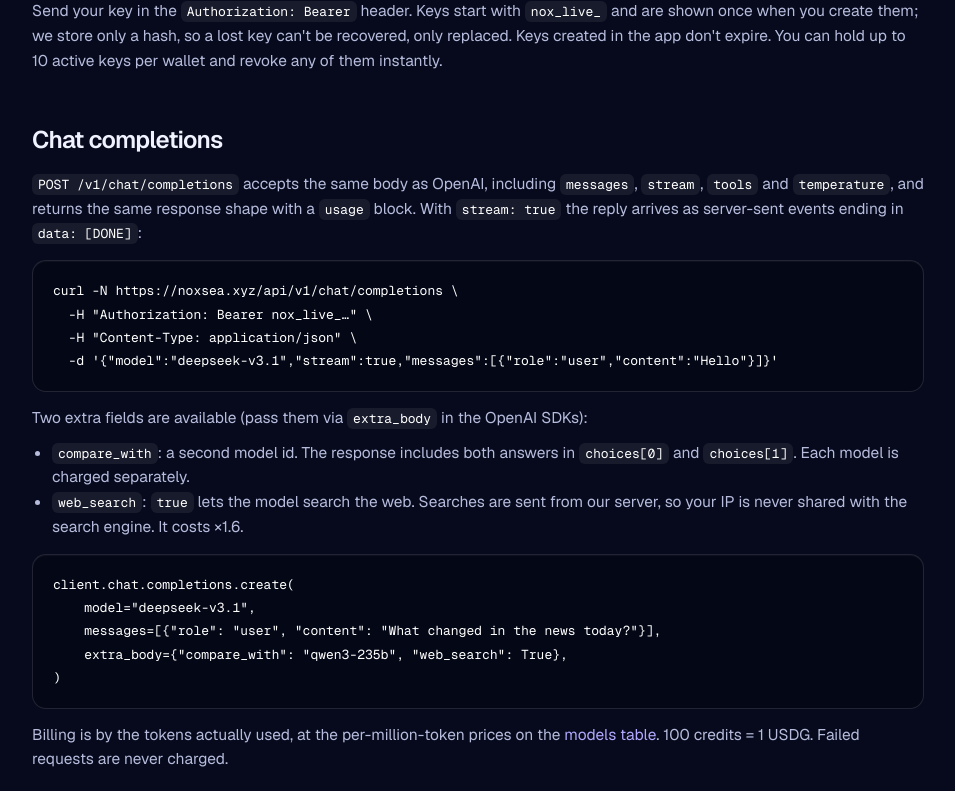
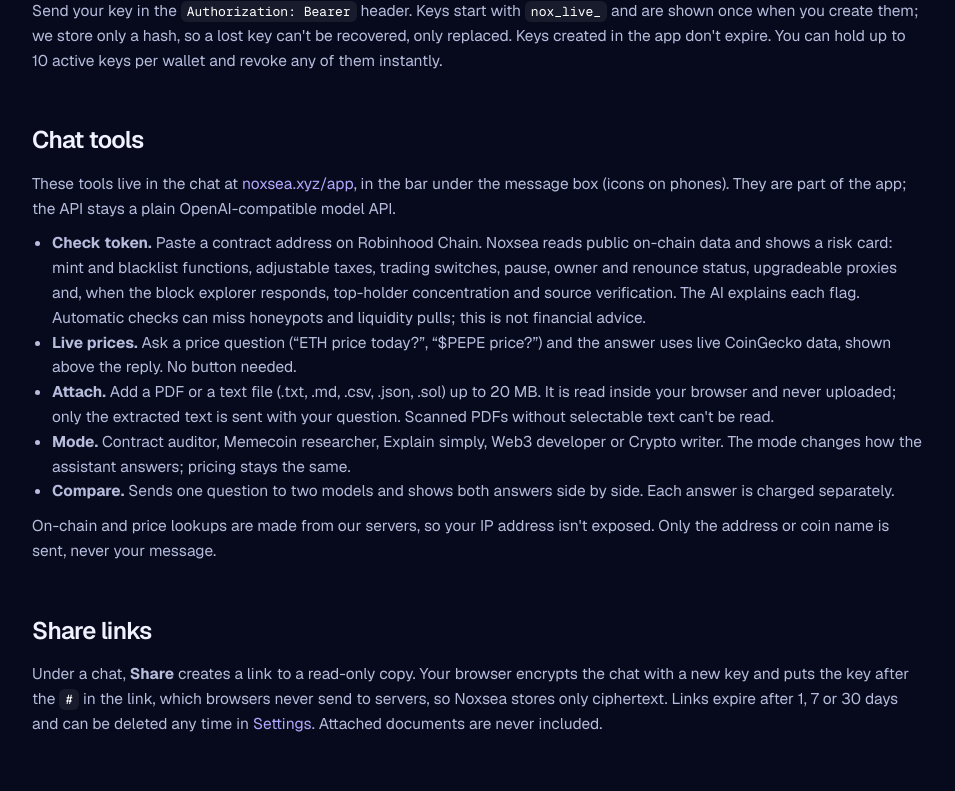
Before and after one commit to fourtisf/fathom, a Next.js app in the folder apps/web/: page /docs in a window 1280 px wide. Shown: the part 1740-2531 px from the top of the page, without its empty margins (296-1251 px from the left). Built offline with nearby package versions, Linux system fonts and the light colour scheme; no server answers.

Commit message:
Docs: Chat tools and Share links sections
Co-Authored-By: Claude Opus 5.5 <noreply@anthropic.com>
Claude-Session: https://claude.ai/code/session_013pTVjZ6F6B3bcQ7isXyqRi

```diff
--- a/apps/web/app/(site)/docs/page.tsx
+++ b/apps/web/app/(site)/docs/page.tsx
@@ -93,6 +93,9 @@ export default function DocsPage() {
         <h6>Getting started</h6>
         <a href="#quickstart">Quickstart</a>
         <a href="#auth">Authentication</a>
+        <h6>In the app</h6>
+        <a href="#app-tools">Chat tools</a>
+        <a href="#share">Share links</a>
         <h6>API</h6>
         <a href="#chat">Chat completions</a>
         <a href="#models-api">Models</a>
@@ -129,6 +132,49 @@ export default function DocsPage() {
           are shown once when you create them; we store only a hash, so a lost key can&apos;t be recovered, only replaced.
           Keys created in the app don&apos;t expire. You can hold up to {MAX_API_KEYS} active keys per wallet and revoke any
           of them instantly.
+        </p>
+
+        <h2 id="app-tools">Chat tools</h2>
+        <p>
+          These tools live in the chat at <Link href="/app" style={link}>noxsea.xyz/app</Link>, in the bar under the message
+          box (icons on phones). They are part of the app; the API stays a plain OpenAI-compatible model API.
+        </p>
+        <ul>
+          <li>
+            <b>Check token.</b> Paste a contract address on Robinhood Chain. {brand.name} reads public on-chain data and shows a
+            risk card: mint and blacklist functions, adjustable taxes, trading switches, pause, owner and renounce status,
+            upgradeable proxies and, when the block explorer responds, top-holder concentration and source verification. The
+            AI explains each flag. Automatic checks can miss honeypots and liquidity pulls; this is not financial advice.
+          </li>
+          <li>
+            <b>Live prices.</b> Ask a price question (&ldquo;ETH price today?&rdquo;, &ldquo;$PEPE price?&rdquo;) and the answer
+            uses live CoinGecko data, shown above the reply. No button needed.
+          </li>
+          <li>
+            <b>Attach.</b> Add a PDF or a text file (.txt, .md, .csv, .json, .sol) up to 20 MB. It is read inside your browser
+            and never uploaded; only the extracted text is sent with your question. Scanned PDFs without selectable text
+            can&apos;t be read.
+          </li>
+          <li>
+            <b>Mode.</b> Contract auditor, Memecoin researcher, Explain simply, Web3 developer or Crypto writer. The mode
+            changes how the assistant answers; pricing stays the same.
+          </li>
+          <li>
+            <b>Compare.</b> Sends one question to two models and shows both answers side by side. Each answer is charged
+            separately.
+          </li>
+        </ul>
+        <p>
+          On-chain and price lookups are made from our servers, so your IP address isn&apos;t exposed. Only the address or
+          coin name is sent, never your message.
+        </p>
+
+        <h2 id="share">Share links</h2>
+        <p>
+          Under a chat, <b>Share</b> creates a link to a read-only copy. Your browser encrypts the chat with a new key and puts
+          the key after the <code>#</code> in the link, which browsers never send to servers, so {brand.name} stores only
+          ciphertext. Links expire after 1, 7 or 30 days and can be deleted any time in{' '}
+          <Link href="/app/settings" style={link}>Settings</Link>. Attached documents are never included.
         </p>
 
         <h2 id="chat">Chat completions</h2>
```
